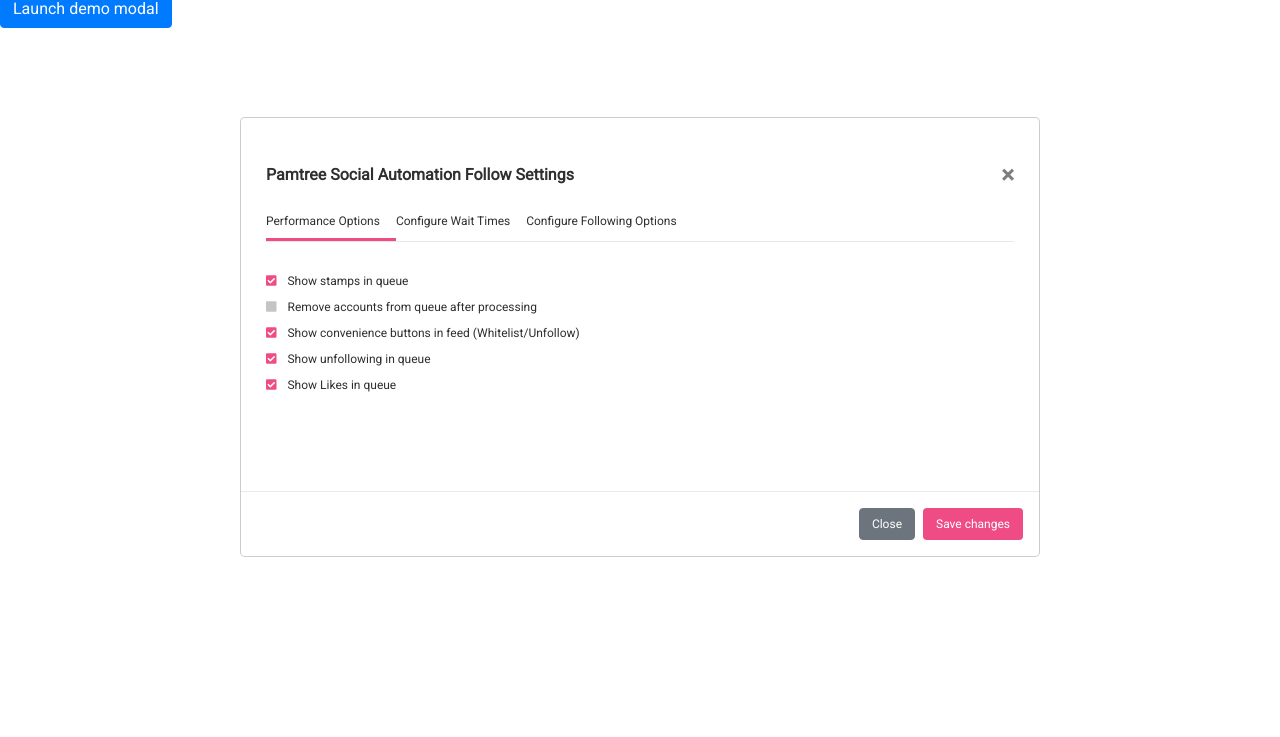
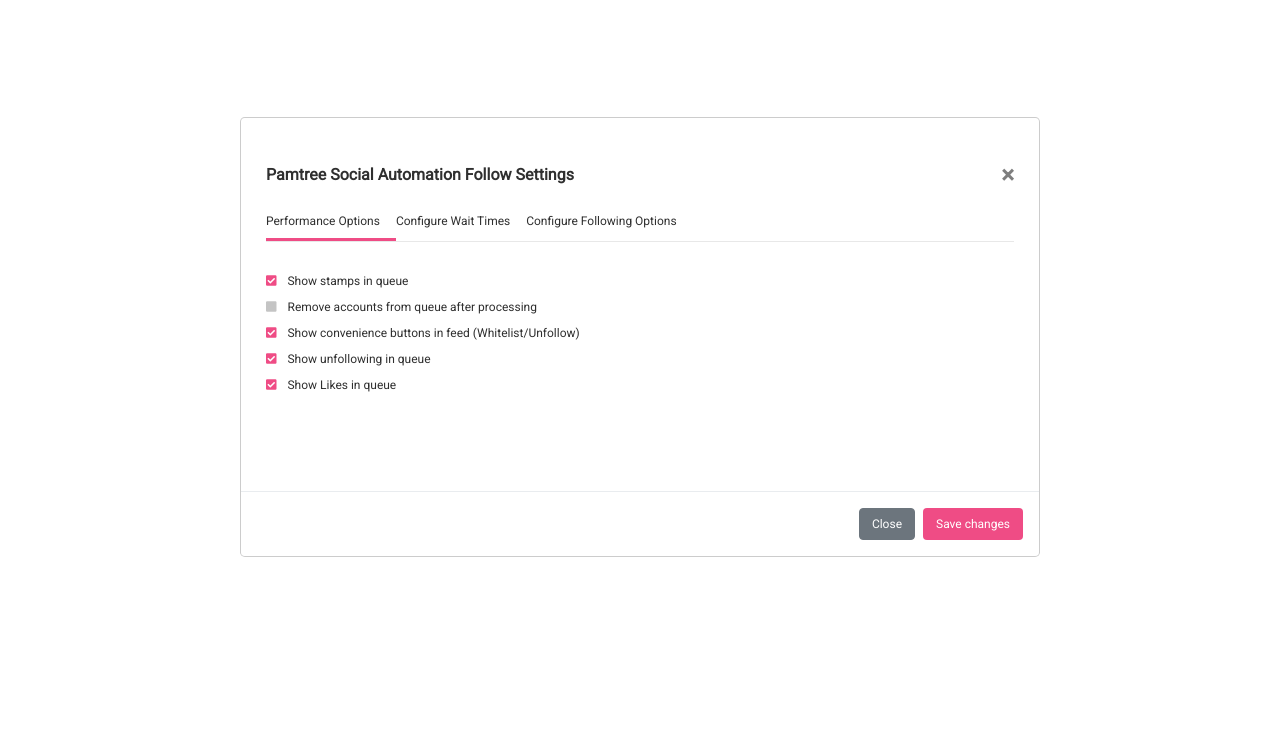
Before and after one commit to siphosenkosindhlovu/pamtree-social-automation, a website: page popup.html in a window 1280 px wide. Shown: the part 63-800 px from the top of the page. Drawn offline with nearby package versions, Linux system fonts and the light colour scheme.

Commit message:
Removed Popup Button

```diff
--- a/popup.html
+++ b/popup.html
@@ -17,14 +17,14 @@
   </header>
 
   <!-- Button trigger modal -->
-  <button type="button" class="btn btn-primary" data-toggle="modal" data-target="#settings">
-      Launch demo modal
-    </button>
+  <!--button type="button" class="btn btn-primary" data-toggle="modal" data-target="#settings">
+    Launch demo modal
+  </button-->
 
-    <!-- Modal -->
-    <div class="modal fade show" style="display: block" id="settings" tabindex="-1" role="dialog"
-      aria-labelledby="settings" aria-hidden="true">
-      <div class="modal-dialog modal-dialog-centered modal-lg settings-popup" role="document">
+  <!-- Modal -->
+  <div class="modal fade show" style="display: block" id="settings" tabindex="-1" role="dialog" aria-labelledby="settings"
+    aria-hidden="true">
+    <div class="modal-dialog modal-dialog-centered modal-lg settings-popup" role="document">
       <div class="modal-content">
         <div class="modal-header settings-popup__header">
           <h3 class="modal-title settings-popup__title">Pamtree Social Automation Follow Settings</h3>
```
Also changed, not shown: popup.1.html (+7 -7 lines), popup.2.html (+6 -6 lines).
